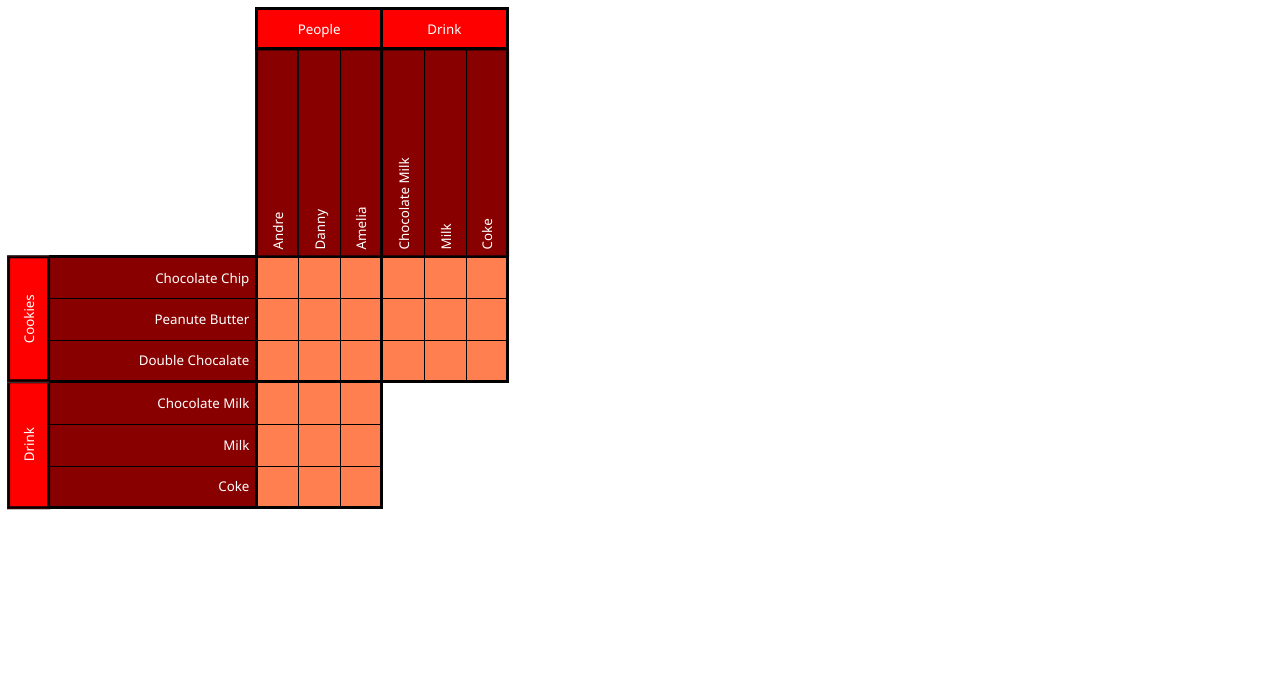
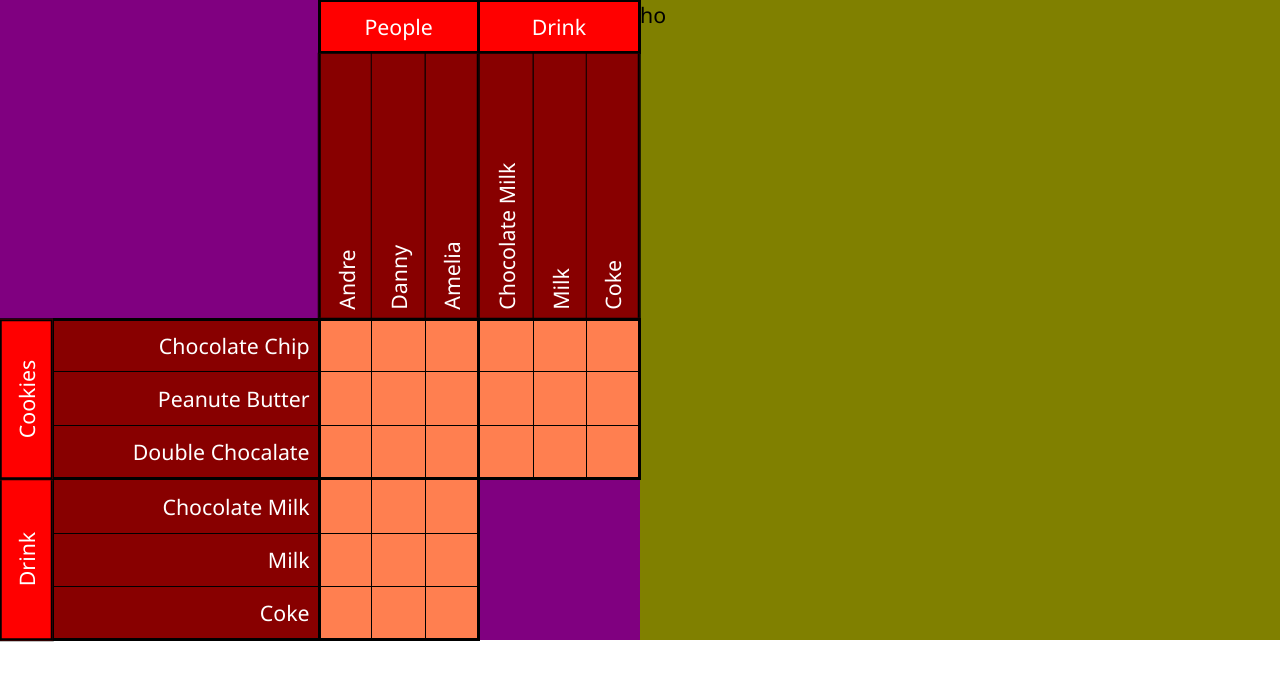
Before and after one commit to DDtMM/LogicProblems, an Angular app: page / in a window 1280 px wide. Shown: the top 680 px of the page. Built offline with nearby package versions, Linux system fonts and the light colour scheme.

Commit message:
Work on positioning as part of full app.

```diff
--- a/package.json
+++ b/package.json
@@ -19,6 +19,7 @@
     "@angular/platform-browser": "~11.0.5",
     "@angular/platform-browser-dynamic": "~11.0.5",
     "@angular/router": "~11.0.5",
+    "fitty": "^2.3.3",
     "rxjs": "~6.6.0",
     "tslib": "^2.0.0",
     "zone.js": "~0.10.2"
--- a/src/app/home/home.component.html
+++ b/src/app/home/home.component.html
@@ -1,2 +1,10 @@
-
-<app-problem-grid [problem]="problem" style="height: 500px; width:500px; display:block"></app-problem-grid>
+<div class="container">
+  <div>
+    <div>
+      <app-problem-grid [problem]="problem"></app-problem-grid>
+   </div>
+  </div>
+  <div>
+    ho
+  </div>
+</div>
--- /dev/null
+++ b/src/app/home/home.component.scss
@@ -0,0 +1,46 @@
+@media (min-aspect-ratio: 5/8) {
+  .container {
+    background: orange; /* blue */
+  }
+}
+@media (min-aspect-ratio: 7/8) {
+  .container {
+    background: #9af; /* blue */
+  }
+}
+@media (min-aspect-ratio: 8/7) {
+  .container {
+    background: green; /* blue */
+  }
+  .container {
+    display: flex;
+    flex-direction: row;
+    >div {
+      width: 50%;
+      &:first-child {
+        background: purple;
+        > div {
+          position: relative;
+          width: 100%;
+          padding-top: 100%;
+          app-problem-grid {
+            position:  absolute;
+            top: 0;
+            left: 0;
+            bottom: 0;
+            right: 0;
+            display: block;
+          }
+        }
+      }
+      &:nth-child(2) {
+        background: olive;
+      }
+    }
+  }
+}
+@media (min-aspect-ratio: 8/5) {
+  .container {
+    background: red; /* blue */
+  }
+}
--- a/src/app/home/home.component.ts
+++ b/src/app/home/home.component.ts
@@ -5,8 +5,7 @@ import data from '../samples/sample1.json';
 @Component({
   selector: 'app-home',
   templateUrl: './home.component.html',
-  styles: [
-  ]
+  styleUrls: ['./home.component.scss']
 })
 export class HomeComponent implements OnInit {
 
--- a/src/app/problem-grid/problem-grid.component.html
+++ b/src/app/problem-grid/problem-grid.component.html
@@ -3,13 +3,15 @@
     <div class="horiz-label cat-label border-y"
       [style.gridColumn]="getCatLabelGridRange(cat)" [style.gridRow]="1"
       [ngClass]="getBorderX(cat)">
-      {{cat.label}}
+      <div #fitText>
+        {{cat.label}}
+      </div>
     </div>
     <div *ngFor="let item of cat.items" class="vert-label item-label"
       [style.gridColumn]="getItemGridIndex(cat, item)" [style.gridRow]="'2 / span 1'"
       [ngClass]="getBorderX(cat, item, true)">
       <div>
-        <div>
+        <div #fitText>
           {{item.label}}
         </div>
       </div>
@@ -18,16 +20,17 @@
   <ng-container *ngFor="let cat of gridVm!.yCats">
     <div class="cat-label vert-label border-x"
       [style.gridRow]="getCatLabelGridRange(cat)" [style.gridColumn]="'1 / span 1'"
-      [ngClass]="getBorderY(cat, null, true)">
+      [ngClass]="getBorderY(cat, undefined, true)">
       <div>
-        <div>
+        <div #fitText>
           {{cat.label}}
         </div>
       </div>
     </div>
     <div *ngFor="let item of cat.items" class="horiz-label item-label" [style.textAlign]="'right'"
       [style.gridRow]="getItemGridIndex(cat, item)" [style.gridColumn]="'2 / span 1'" [ngClass]="getBorderY(cat, item)">
-      <div>
+
+      <div #fitText>
         {{item.label}}
       </div>
     </div>
--- a/src/app/problem-grid/problem-grid.component.scss
+++ b/src/app/problem-grid/problem-grid.component.scss
@@ -7,7 +7,7 @@ div {
   grid-template-rows: 1fr 5fr;
   grid-auto-columns: 1fr;
   grid-auto-rows: 1fr;
-  font-size: 10pt;
+  font-size: 16pt;
   grid-gap: 1px;
   width: 100%;
   height: 100%;
@@ -27,12 +27,14 @@ div {
 }
 // horiz-labels need one inner div so the text can be set in the middle.
 .horiz-label {
+  overflow:hidden;
   display: flex;
   flex-direction: column;
   justify-content: center;
   height: 100%;
   width: 100%;
   padding: 0 3%;
+  white-space: nowrap;
 }
 // vert-labels need two inner divs due to the rotation and need to set in the middle.
 .vert-label {
--- a/src/app/problem-grid/problem-grid.component.ts
+++ b/src/app/problem-grid/problem-grid.component.ts
@@ -1,17 +1,15 @@
-import { Component, Input, OnInit } from '@angular/core';
-import { ProblemCategory } from '../models/problem-category';
+import { Component, Input } from '@angular/core';
 import { ProblemDef } from '../models/problem-def';
 import { ProblemItem } from '../models/problem-item';
 import { problemDefToGridVm } from './problem-def-to-grid-vm';
-import { ProblemCategoryVm, ProblemGridVm, ProblemGridElemVm, ProblemGridVmCategoryMatrix } from './problem-grid-vm';
+import { ProblemCategoryVm, ProblemGridElemVm, ProblemGridVm, ProblemGridVmCategoryMatrix } from './problem-grid-vm';
 
 @Component({
   selector: 'app-problem-grid',
   templateUrl: './problem-grid.component.html',
   styleUrls: ['./problem-grid.component.scss']
 })
-export class ProblemGridComponent implements OnInit {
-
+export class ProblemGridComponent {
   gridVm?: ProblemGridVm;
 
   @Input()
@@ -20,9 +18,6 @@ export class ProblemGridComponent implements OnInit {
   }
 
   constructor() { }
-
-  ngOnInit(): void {
-  }
 
   getCatLabelGridRange(cat: ProblemCategoryVm) {
     // offset start index by 3 since cols are 1 indexed and there should be 2 in dimension previous.
--- a/src/styles.scss
+++ b/src/styles.scss
@@ -1,4 +1,6 @@
 html, body {
   font-family: 'Segoe UI', Tahoma, Geneva, Verdana, sans-serif;
   font-size: 16pt;
+  padding: 0;
+  margin: 0;
 }
```
Also changed, not shown: 1 other file (tests, documents, lock files or other folders).
